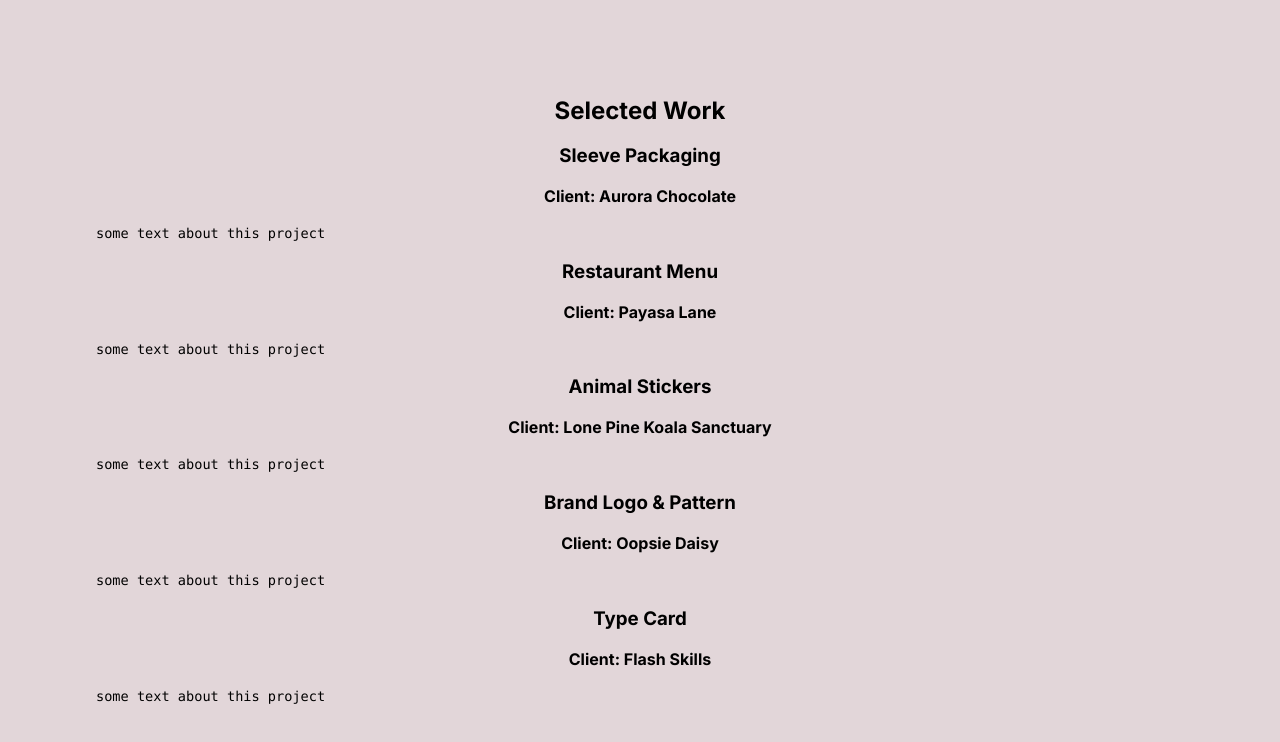
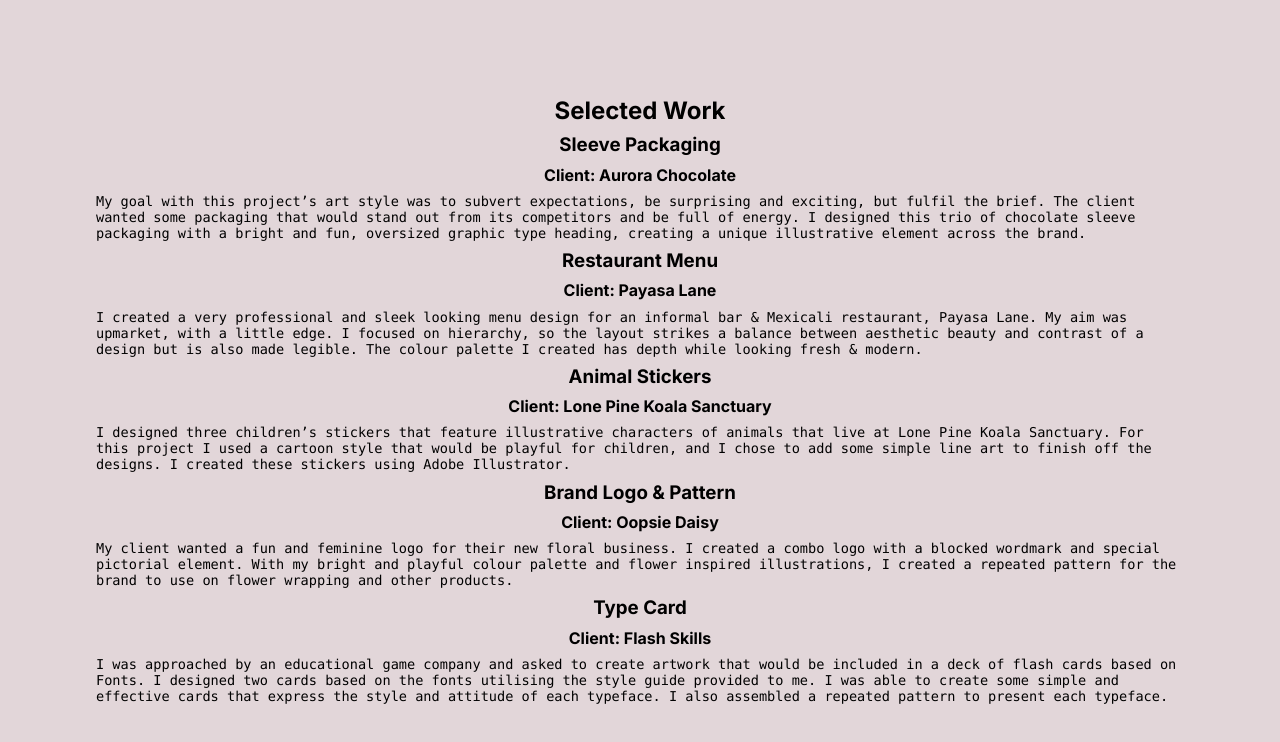
Before and after one commit to Natels/ws-portfolio, a Next.js app: page / in a window 1280 px wide. Shown: the top 742 px of the page. Built offline with nearby package versions, Linux system fonts and the light colour scheme.

Commit message:
Add project descriptions

```diff
--- a/app/page.tsx
+++ b/app/page.tsx
@@ -7,19 +7,19 @@
       <h2>Selected Work</h2>
       <h3>Sleeve Packaging</h3>
       <h4>Client: Aurora Chocolate</h4>
-      <p className={styles.description}>some text about this project</p>
+      <p className={styles.description}>My goal with this project’s art style was to subvert expectations, be surprising and exciting, but fulfil the brief. The client wanted some packaging that would stand out from its competitors and be full of energy. I designed this trio of chocolate sleeve packaging with a bright and fun, oversized graphic type heading, creating a unique illustrative element across the brand.</p>
       <h3>Restaurant Menu</h3>
       <h4>Client: Payasa Lane</h4>
-      <p className={styles.description}>some text about this project</p>
+      <p className={styles.description}>I created a very professional and sleek looking menu design for an informal bar & Mexicali restaurant, Payasa Lane. My aim was upmarket, with a little edge. I focused on hierarchy, so the layout strikes a balance between aesthetic beauty and contrast of a design but is also made legible. The colour palette I created has depth while looking fresh & modern.</p>
       <h3>Animal Stickers</h3>
       <h4>Client: Lone Pine Koala Sanctuary</h4>
-      <p className={styles.description}>some text about this project</p>
+      <p className={styles.description}>I designed three children’s stickers that feature illustrative characters of animals that live at Lone Pine Koala Sanctuary. For this project I used a cartoon style that would be playful for children, and I chose to add some simple line art to finish off the designs. I created these stickers using Adobe Illustrator.</p>
       <h3>Brand Logo & Pattern</h3>
       <h4>Client: Oopsie Daisy</h4>
-      <p className={styles.description}>some text about this project</p>
+      <p className={styles.description}>My client wanted a fun and feminine logo for their new floral business. I created a combo logo with a blocked wordmark and special pictorial element. With my bright and playful colour palette and flower inspired illustrations, I created a repeated pattern for the brand to use on flower wrapping and other products.</p>
       <h3>Type Card</h3>
       <h4>Client: Flash Skills</h4>
-      <p className={styles.description}>some text about this project</p>
+      <p className={styles.description}>I was approached by an educational game company and asked to create artwork that would be included in a deck of flash cards based on Fonts. I designed two cards based on the fonts utilising the style guide provided to me. I was able to create some simple and effective cards that express the style and attitude of each typeface. I also assembled a repeated pattern to present each typeface.</p>
     </main>
   )
 }
```
